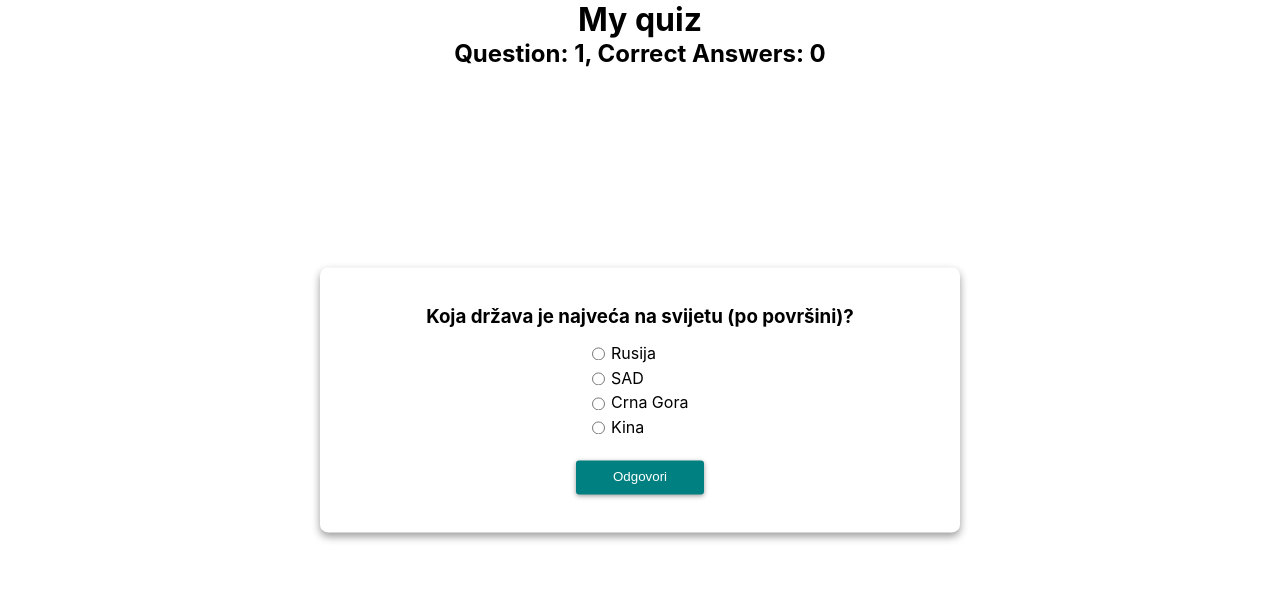
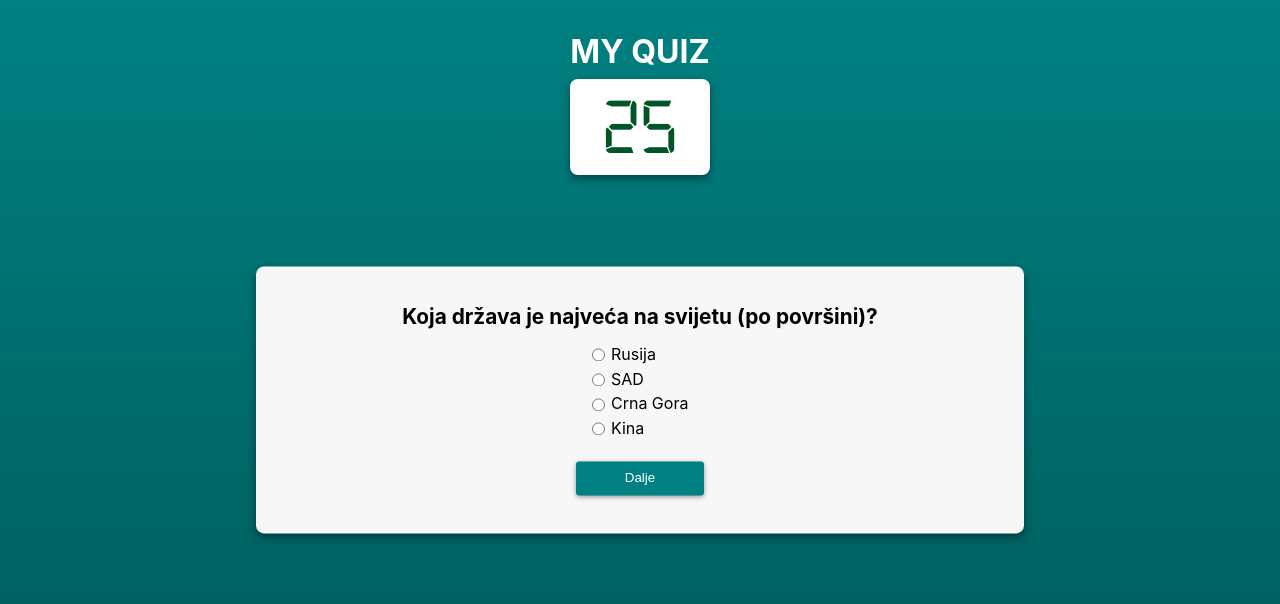
Before and after one commit to mrtanguero/quiz, a React (Create React App) app: page / in a window 1280 px wide. Shown: the top 604 px of the page. Built offline with nearby package versions, Linux system fonts and the light colour scheme.

Commit message:
Add Counter and some styling

```diff
--- a/src/App.css
+++ b/src/App.css
@@ -1,5 +1,7 @@
 .App {
   position: relative;
+
+  background-image: linear-gradient(to top, rgb(0, 87, 87), teal);
 
   width: 100vw;
   min-height: 100vh;
@@ -26,8 +28,14 @@
   box-shadow: 0 0.2rem 0.3rem rgba(0, 0, 0, 0.4);
   filter: brightness(1.1);
   cursor: pointer;
+  transform: scale(1.01);
 }
 
 .App button:active {
   box-shadow: 0 0.1rem 0.3rem rgba(0, 0, 0, 0.4);
 }
+
+.App h1 {
+  margin-top: 2rem;
+  color: white;
+}
--- a/src/App.js
+++ b/src/App.js
@@ -4,6 +4,7 @@ import { questions } from './data/questions.js';
 import QuestionCard from './components/QuestionCard/QuestionCard';
 import _ from 'lodash';
 import Result from './components/Result/Result';
+import Counter from './components/Counter/Counter';
 
 const randomQuestions = _.shuffle(questions)
   .slice(0, 10)
@@ -15,15 +16,14 @@ const randomQuestions = _.shuffle(questions)
 function App() {
   const [questionNumber, setQuestionNumber] = useState(1);
   const [answers, setAnswers] = useState(Array(10).fill(0));
+  const [isGameOver, setIsGameOver] = useState(false);
 
   return (
     <div className="App">
-      <h1>My quiz</h1>
-      {questionNumber < 11 ? (
+      <h1>MY QUIZ</h1>
+      {questionNumber < 11 && !isGameOver ? (
         <React.Fragment>
-          <h2>
-            Question: {questionNumber}, Correct Answers: {_.sum(answers)}
-          </h2>
+          <Counter isGameOver={isGameOver} setIsGameOver={setIsGameOver} />
           <QuestionCard
             question={randomQuestions[questionNumber - 1]}
             answers={answers}
--- a/src/components/Counter/Counter.css
+++ b/src/components/Counter/Counter.css
@@ -0,0 +1,26 @@
+.Counter {
+  background-color: rgb(255, 255, 255);
+
+  height: 6rem;
+
+  box-shadow: 0 4px 8px rgba(0, 0, 0, 0.4);
+  border-radius: 0.5rem;
+
+  padding: 1rem 2rem 0 2rem;
+  margin-top: 0.5rem;
+
+  display: flex;
+  justify-content: center;
+
+  font-family: 'Digital';
+}
+
+.Counter h2 {
+  font-size: 5rem;
+  font-weight: 500;
+  color: rgb(1, 85, 39);
+}
+
+.Counter .warning {
+  color: rgb(230, 46, 46);
+}
--- a/src/components/Counter/Counter.jsx
+++ b/src/components/Counter/Counter.jsx
@@ -0,0 +1,30 @@
+import React, { useEffect, useRef } from 'react';
+import './Counter.css';
+
+export default function Counter({ isGameOver, setIsGameOver }) {
+  const counterRef = useRef();
+
+  useEffect(() => {
+    const timeOutHandle = setTimeout(() => {
+      setIsGameOver(true);
+    }, 30000);
+    const intervalHandle = setInterval(() => {
+      if (counterRef.current) {
+        counterRef.current.textContent -= 1;
+        if (counterRef.current.textContent <= 3) {
+          counterRef.current.classList.add('warning');
+        }
+      }
+    }, 1000);
+    return () => {
+      clearTimeout(timeOutHandle);
+      clearInterval(intervalHandle);
+    };
+  }, [setIsGameOver, counterRef, isGameOver]);
+
+  return (
+    <div className="Counter">
+      <h2 ref={counterRef}>30</h2>
+    </div>
+  );
+}
--- a/src/components/QuestionCard/QuestionCard.css
+++ b/src/components/QuestionCard/QuestionCard.css
@@ -1,6 +1,13 @@
 .QuestionCard {
-  min-width: 50%;
-  max-width: 80%;
+  position: absolute;
+  top: 50%;
+  left: 50%;
+  transform: translate(-50%, -50%);
+
+  min-width: 60%;
+  max-width: 95%;
+
+  background-color: rgb(247, 247, 247);
   box-shadow: 0 4px 8px rgba(0, 0, 0, 0.4);
   border-radius: 0.5rem;
 
@@ -9,15 +16,20 @@
   display: flex;
   flex-direction: column;
   align-items: center;
-
-  position: absolute;
-  top: 50%;
-  left: 50%;
-  transform: translate(-50%, -50%);
 }
 
-.QuestionCard h3 {
+.QuestionCard .title-container {
+  width: 90%;
+  display: flex;
+  justify-content: center;
   margin-bottom: 1rem;
+}
+
+.QuestionCard .title-text {
+  /* width: fit-content; */
+  /* max-width: 90%; */
+  font-size: 1.3rem;
+  font-weight: bold;
 }
 
 .QuestionCard .answers {
--- a/src/components/QuestionCard/QuestionCard.jsx
+++ b/src/components/QuestionCard/QuestionCard.jsx
@@ -11,13 +11,23 @@ export default function QuestionCard({
 }) {
   const [pick, setPick] = useState(null);
   const [isAnswerConfirmed, setIsAnswerConfirmed] = useState(false);
-  let timeOutHandle;
+  // let timeOutHandle;
 
   useEffect(() => {
+    let mounted = true;
+    let timeOutHandle;
+    timeOutHandle = setTimeout(() => {
+      if (mounted && isAnswerConfirmed) {
+        setQuestionNumber((prev) => prev + 1);
+        setPick(null);
+        setIsAnswerConfirmed(false);
+      }
+    }, 1000);
     return () => {
+      mounted = false;
       clearTimeout(timeOutHandle);
     };
-  }, [timeOutHandle]);
+  }, [setQuestionNumber, isAnswerConfirmed]);
 
   const onSelectionChange = (e) => {
     if (isAnswerConfirmed) return;
@@ -30,11 +40,6 @@ export default function QuestionCard({
     newAnswers[questionNumber - 1] = pick === question.correctAnswer ? 1 : 0;
     setAnswers(newAnswers);
     setIsAnswerConfirmed(true);
-    timeOutHandle = setTimeout(() => {
-      setQuestionNumber((prev) => prev + 1);
-      setPick(null);
-      setIsAnswerConfirmed(false);
-    }, 1000);
   };
 
   const addValidationStyling = (answer) => {
@@ -44,7 +49,9 @@ export default function QuestionCard({
 
   return (
     <div className="QuestionCard">
-      <h3>{question.question}</h3>
+      <div className="title-container">
+        <span className="title-text">{question.question}</span>
+      </div>
       <div className="answers">
         {question.answers.map((answer, index) => (
           <div key={index} className="answer-field">
@@ -65,7 +72,7 @@ export default function QuestionCard({
           </div>
         ))}
       </div>
-      <button onClick={onButtonClick}>Odgovori</button>
+      <button onClick={onButtonClick}>{pick ? 'Odgovori' : 'Dalje'}</button>
     </div>
   );
 }
--- a/src/components/Result/Result.css
+++ b/src/components/Result/Result.css
@@ -1,6 +1,7 @@
 .Result {
   min-width: 50%;
   max-width: 80%;
+  background-color: rgb(247, 247, 247);
   box-shadow: 0 4px 8px rgba(0, 0, 0, 0.4);
   border-radius: 0.5rem;
 
--- a/src/index.css
+++ b/src/index.css
@@ -1,3 +1,8 @@
+@font-face {
+  font-family: 'Digital';
+  src: url(./fonts/digital-7.regular.ttf);
+}
+
 *,
 *::before,
 *::after {
@@ -8,14 +13,14 @@
 
 body {
   margin: 0;
-  font-family: -apple-system, BlinkMacSystemFont, "Segoe UI", "Roboto", "Oxygen",
-    "Ubuntu", "Cantarell", "Fira Sans", "Droid Sans", "Helvetica Neue",
+  font-family: -apple-system, BlinkMacSystemFont, 'Segoe UI', 'Roboto', 'Oxygen',
+    'Ubuntu', 'Cantarell', 'Fira Sans', 'Droid Sans', 'Helvetica Neue',
     sans-serif;
   -webkit-font-smoothing: antialiased;
   -moz-osx-font-smoothing: grayscale;
 }
 
 code {
-  font-family: source-code-pro, Menlo, Monaco, Consolas, "Courier New",
+  font-family: source-code-pro, Menlo, Monaco, Consolas, 'Courier New',
     monospace;
 }
```
Also changed, not shown: src/fonts/digital-7.regular.ttf (added).
